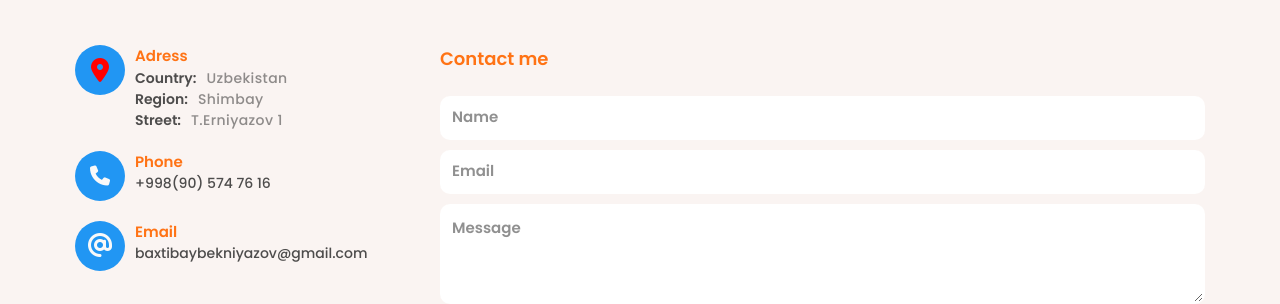
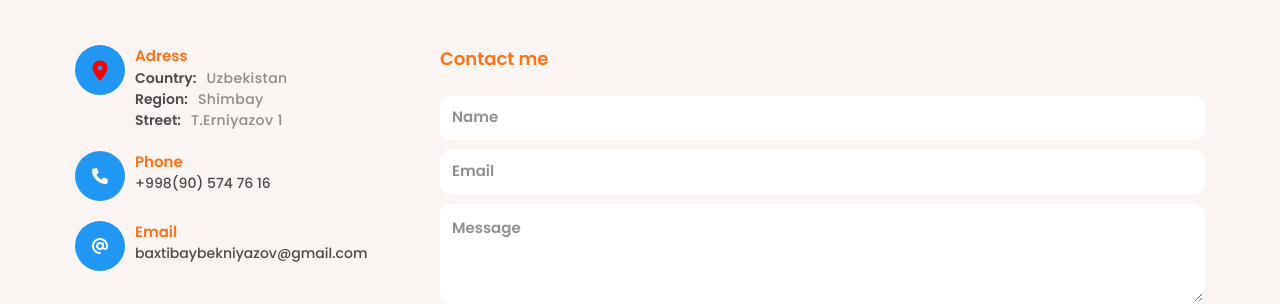
Before and after one commit to Baxtibay/my-portfolio, a Vue app: page /contact in a window 1280 px wide. Shown: the part 290-594 px from the top of the page. Built offline with nearby package versions, Linux system fonts and the light colour scheme.

Commit message:
Change icon size in the contact page

```diff
--- a/src/pages/ContactPage.vue
+++ b/src/pages/ContactPage.vue
@@ -9,7 +9,7 @@
         <ul class="info__list">
           <li class="info__item">
             <span class="icon icon-location">
-              <i class="fa-solid fa-location-dot fa-xl location-color"></i>
+              <i class="fa-solid fa-location-dot fa-lg location-color"></i>
             </span>
             <div class="info__item-inner">
               <h3 class="info__heading">Adress</h3>
@@ -31,7 +31,7 @@
           </li>
           <li class="info__item">
             <span class="icon icon-phone">
-              <i class="fa-solid fa-phone fa-lg telefon-color"></i>
+              <i class="fa-solid fa-phone fa-ss telefon-color"></i>
             </span>
             <div class="info__item-inner">
               <h3 class="info__heading">Phone</h3>
@@ -40,7 +40,7 @@
           </li>
           <li class="info__item">
             <span class="icon icon-email">
-              <i class="fa-solid fa-at fa-xl email-color"></i>
+              <i class="fa-solid fa-at fa-ss email-color"></i>
             </span>
             <div class="info__item-inner">
               <h3 class="info__heading">Email</h3>
```
